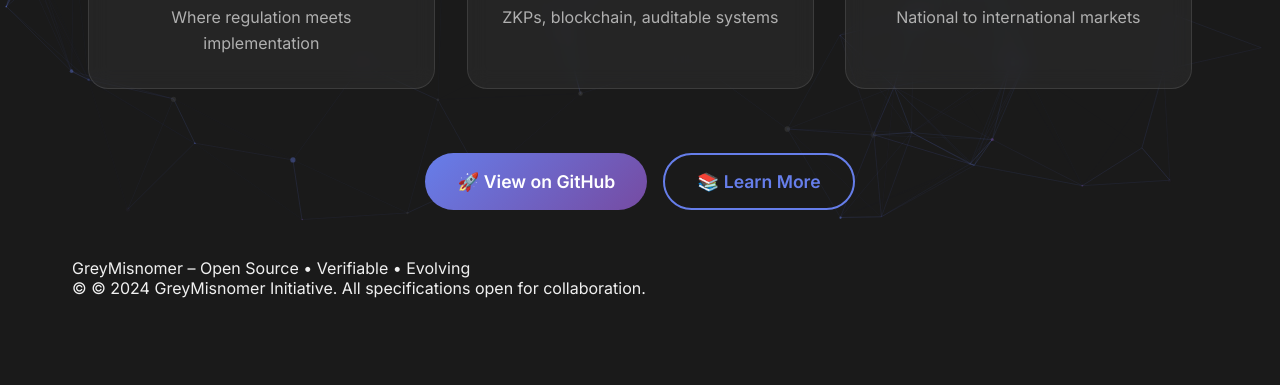
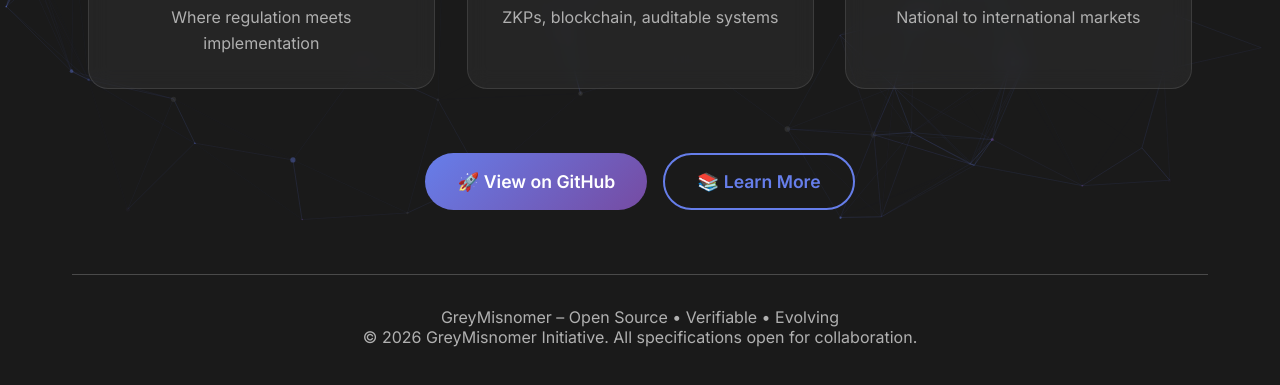
Before and after one commit to GreyMisnomer/GreyMisnomer, a plain HTML site: page docs/index.html in a window 1280 px wide. Shown: the part 567-952 px from the top of the page. Before the commit the page ends 897 px from the top, so only its background shows below. Drawn offline with nearby package versions, Linux system fonts and the light colour scheme.

Commit message:
Add interactive landing page

```diff
--- a/docs/index.html
+++ b/docs/index.html
@@ -83,9 +83,9 @@
         </div>
 
         <!-- Footer -->
-        <footer class="footer-copyright">
+        <footer class="footer">
             <p>GreyMisnomer – Open Source • Verifiable • Evolving</p>
-            <p>&copy; <span id="currentYear"></span>© 2024 GreyMisnomer Initiative. All specifications open for collaboration.</p>
+            <p>&copy; <span id="currentYear"></span> GreyMisnomer Initiative. All specifications open for collaboration.</p>
         </footer>
     </div>
 
--- a/docs/js/script.js
+++ b/docs/js/script.js
@@ -1,5 +1,8 @@
-// Initialize Particles.js
+// Initialize Particles.js and set current year
 document.addEventListener('DOMContentLoaded', function() {
+    // Set current year in copyright
+    document.getElementById('currentYear').textContent = new Date().getFullYear();
+
     // Particles.js configuration
     particlesJS('particles-js', {
         particles: {
```
